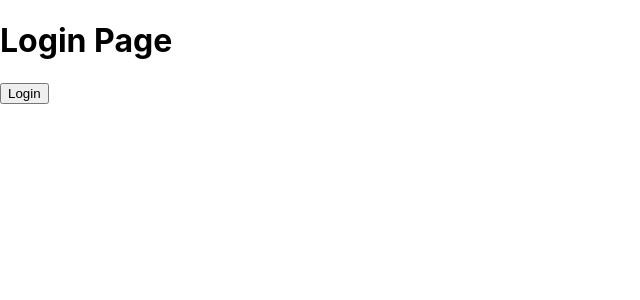
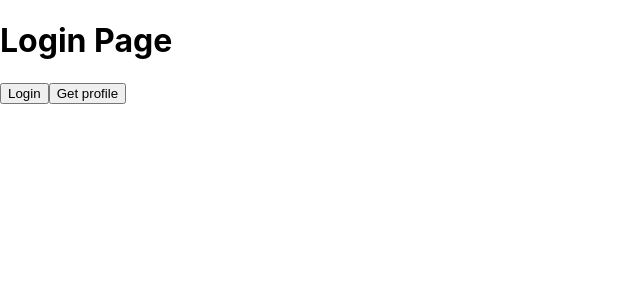
Before and after one commit to paulnguyen-mn/learn-nextjs, a Next.js app: page /login in a window 1280 px wide. Shown: the top 300 px of the page, without its empty margins (0-640 px from the left). Built offline with nearby package versions, Linux system fonts and the light colour scheme.

Commit message:
test get profile

```diff
--- a/api-client/authApi.ts
+++ b/api-client/authApi.ts
@@ -5,6 +5,10 @@ const authApi = {
 	login(payload: LoginPayload) {
 		return axiosClient.post('/login', payload)
 	},
+
+	getProfile() {
+		return axiosClient.get('/profile')
+	},
 }
 
 export default authApi
--- a/pages/login.tsx
+++ b/pages/login.tsx
@@ -9,6 +9,17 @@ import React, { useEffect, useState } from 'react'
 
 export default function LoginPage() {
 	const router = useRouter()
+	const [profile, setProfile] = useState(null)
+
+	async function handleGetProfileClick() {
+		try {
+			try {
+				await authApi.getProfile()
+			} catch (error) {
+				console.log('failed to get profile', error)
+			}
+		} catch (error) {}
+	}
 
 	async function handleLoginClick() {
 		try {
@@ -26,6 +37,7 @@ export default function LoginPage() {
 			<h1>Login Page</h1>
 
 			<button onClick={handleLoginClick}>Login</button>
+			<button onClick={handleGetProfileClick}>Get profile</button>
 		</div>
 	)
 }
```
